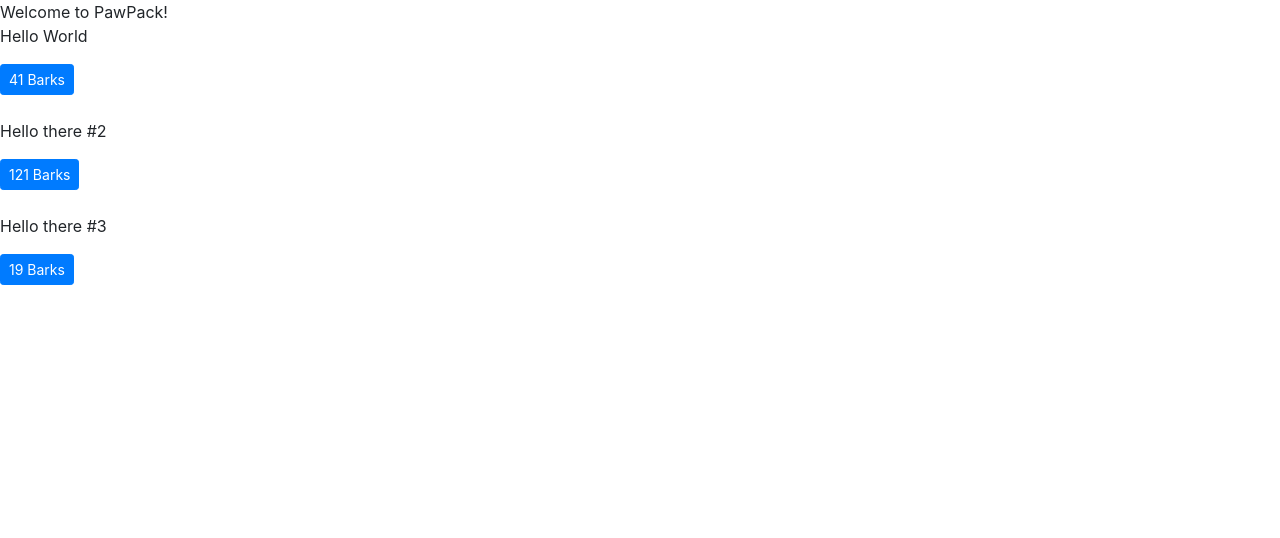
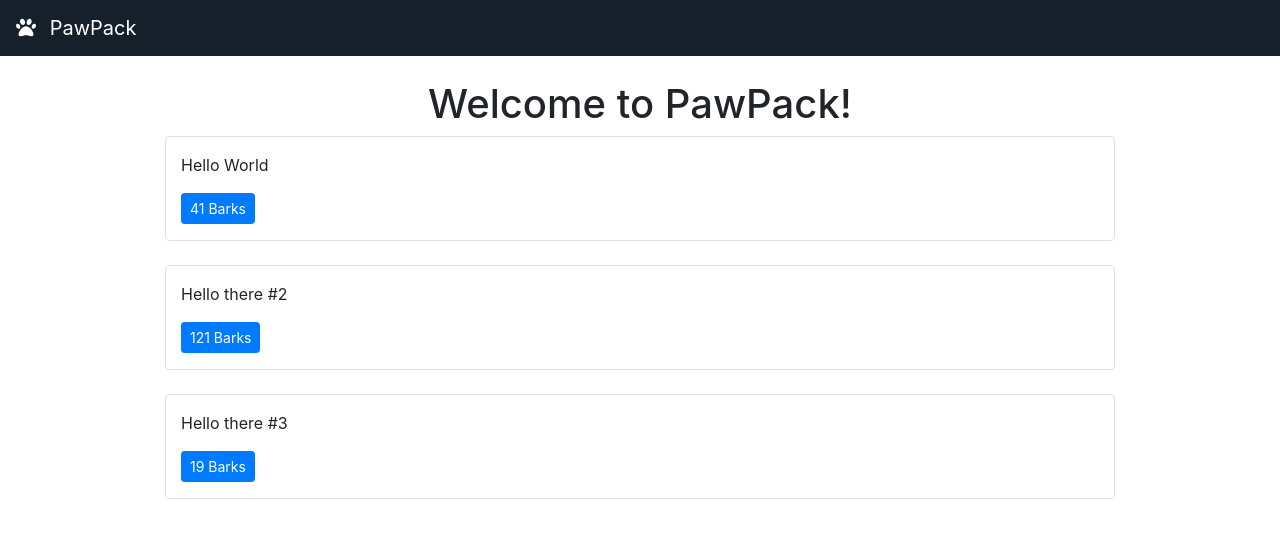
Before and after one commit to FrancoisCoding/PawPack, a Django app: page / in a window 1280 px wide. Shown: the top 538 px of the page. Run offline with Django 3.2, Linux system fonts and the light colour scheme; data comes from the database, SQL or seed files in the repository; some libraries are stand-ins or nearby versions.

Commit message:
Used bootstrap to style page and tweets

```diff
--- a/pawpack/templates/base.html
+++ b/pawpack/templates/base.html
@@ -7,17 +7,27 @@
 
     <!-- Bootstrap CSS -->
     <link rel="stylesheet" href="https://stackpath.bootstrapcdn.com/bootstrap/4.5.0/css/bootstrap.min.css" integrity="sha384-9aIt2nRpC12Uk9gS9baDl411NQApFmC26EwAOH8WgZl5MYYxFfc+NcPb1dKGj7Sk" crossorigin="anonymous">
+    <style>
+    .bg-pawpack {
+      background: #15202B;
+      color: white
+    }
+    </style>
 
     <title>Hello, PawPack!</title>
   </head>
   <body>
-    {% block content%}
-    {% endblock content%}
+    {% include "components/navbar.html"%}
+    <div class='container'>
+      {% block content%}
+      {% endblock content%}
+    </div>
 
     <!-- Optional JavaScript -->
     <!-- jQuery first, then Popper.js, then Bootstrap JS -->
     <script src="https://code.jquery.com/jquery-3.5.1.slim.min.js" integrity="sha384-DfXdz2htPH0lsSSs5nCTpuj/zy4C+OGpamoFVy38MVBnE+IbbVYUew+OrCXaRkfj" crossorigin="anonymous"></script>
     <script src="https://cdn.jsdelivr.net/npm/popper.js@1.16.0/dist/umd/popper.min.js" integrity="sha384-Q6E9RHvbIyZFJoft+2mJbHaEWldlvI9IOYy5n3zV9zzTtmI3UksdQRVvoxMfooAo" crossorigin="anonymous"></script>
+    <script src="https://kit.fontawesome.com/e3f3a3c9ed.js"></script>
     <script src="https://stackpath.bootstrapcdn.com/bootstrap/4.5.0/js/bootstrap.min.js" integrity="sha384-OgVRvuATP1z7JjHLkuOU7Xw704+h835Lr+6QL9UvYjZE3Ipu6Tp75j7Bh/kR0JKI" crossorigin="anonymous"></script>
   </body>
 </html>
--- /dev/null
+++ b/pawpack/templates/components/navbar.html
@@ -0,0 +1,39 @@
+<script src="https://kit.fontawesome.com/e3f3a3c9ed.js"></script>
+<nav class="navbar navbar-expand-lg navbar-dark bg-pawpack mb-4">
+  <a class="navbar-brand" href="/">
+    <i class="fas fa-paw mr-2"></i>
+    PawPack
+  </a>
+  <button class="navbar-toggler" type="button" data-toggle="collapse" data-target="#navbarSupportedContent" aria-controls="navbarSupportedContent" aria-expanded="false" aria-label="Toggle navigation">
+    <span class="navbar-toggler-icon"></span>
+  </button>
+
+  <div class="collapse navbar-collapse d-none" id="navbarSupportedContent">
+    <ul class="navbar-nav mr-auto d-none">
+      <li class="nav-item active">
+        <a class="nav-link" href="#">Home <span class="sr-only">(current)</span></a>
+      </li>
+      <li class="nav-item">
+        <a class="nav-link" href="#">Link</a>
+      </li>
+      <li class="nav-item dropdown">
+        <a class="nav-link dropdown-toggle" href="#" id="navbarDropdown" role="button" data-toggle="dropdown" aria-haspopup="true" aria-expanded="false">
+          Dropdown
+        </a>
+        <div class="dropdown-menu" aria-labelledby="navbarDropdown">
+          <a class="dropdown-item" href="#">Action</a>
+          <a class="dropdown-item" href="#">Another action</a>
+          <div class="dropdown-divider"></div>
+          <a class="dropdown-item" href="#">Something else here</a>
+        </div>
+      </li>
+      <li class="nav-item">
+        <a class="nav-link disabled" href="#" tabindex="-1" aria-disabled="true">Disabled</a>
+      </li>
+    </ul>
+    <form class="form-inline my-2 my-lg-0 d-none">
+      <input class="form-control mr-sm-2" type="search" placeholder="Search" aria-label="Search">
+      <button class="btn btn-outline-success my-2 my-sm-0" type="submit">Search</button>
+    </form>
+  </div>
+</nav>
--- a/pawpack/templates/pages/home.html
+++ b/pawpack/templates/pages/home.html
@@ -1,9 +1,13 @@
 {% extends 'base.html' %}
 
 {% block content %}
-Welcome to PawPack!
+<div class="row text-center">
+    <div class="col">
+        <h1>Welcome to PawPack!</h1>
+    </div>
+</div>
 
-<div id="barks">
+<div class='row' id="barks">
     Loading...
 </div>
 
@@ -25,7 +29,7 @@ function LikeBtn(bark) {
 
 function formatBarkElement(bark) {
     let formattedBark = `
-    <div class='mb-4 bark' id='bark-${bark.id}'>
+    <div class='col-12 col-md-10 mx-auto border rounded py-3 mb-4 bark' id='bark-${bark.id}'>
         <p>${bark.content} </p>
         <div class ='btn-group'>${LikeBtn(bark)}</div>
     </div>`
@@ -50,4 +54,5 @@ xhr.onload = function() {
 xhr.send()
 
 </script>
+
 {% endblock content %}
```
Also changed, not shown: pawpack/templates/components/footer.html (added).
